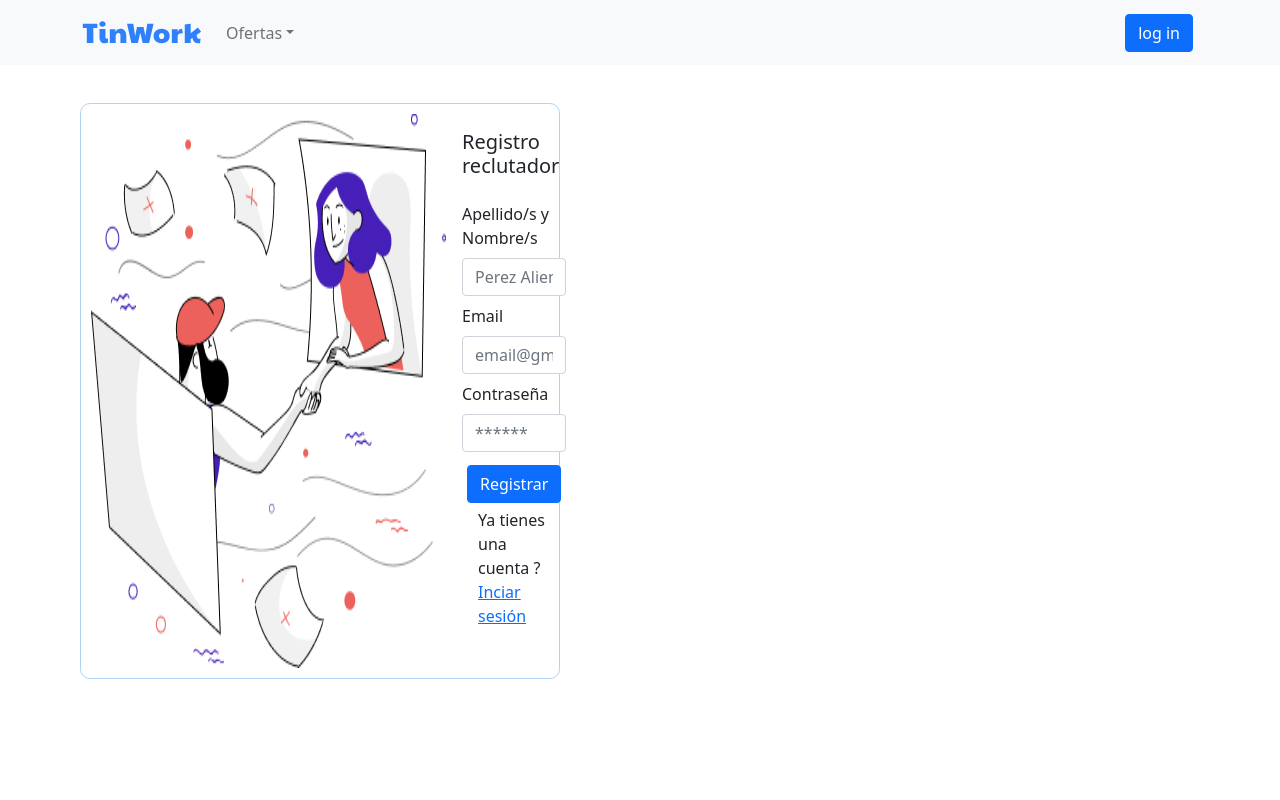
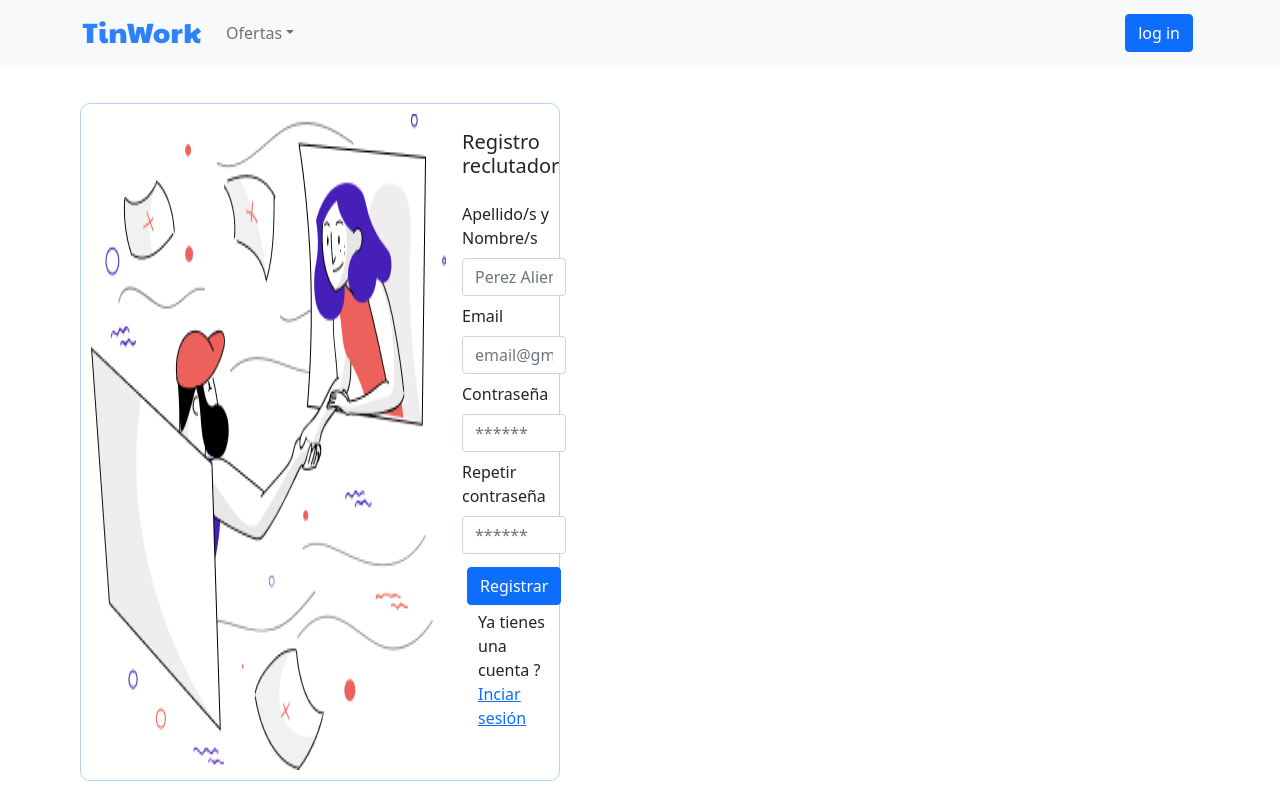
Before and after one commit to Proyecto-Final-Frre/TinWork, a React (Create React App) app: page /register in a window 1280 px wide. Built offline with nearby package versions, Linux system fonts and the light colour scheme; no server answers.

Commit message:
se agrego protección de rutas

```diff
--- a/src/App.js
+++ b/src/App.js
@@ -15,13 +15,20 @@ function App() {
       <BrowserRouter>
         <Header />
         <Routes>
-          <Route path="/offers" element={<OfferList />} />
+        <Route path="/offers" element={
+        <ProtectedRoute>
+          <OfferList />
+
+        </ProtectedRoute>
+        } />
           <Route path="/create-offer" element={<FormOffer />} />
           <Route path="/register" element={<Register />} />
           <Route path="/login" element={<Login />} />
           <Route path="/" element={
             <ProtectedRoute>
               <Home />
+
+
             </ProtectedRoute>
           } />
         </Routes>
--- a/src/components/Login/Login.js
+++ b/src/components/Login/Login.js
@@ -3,7 +3,6 @@ import { Link, useNavigate } from "react-router-dom";
 import { useAuth } from "../../context/AuthContext";
 import { Button, Card, Form } from "react-bootstrap";
 import "./style.css";
-import Alert from "react-bootstrap/Alert";
 import logoRecrutier from '../../logos/Reclutier.png';
 
 function Login() {
@@ -59,17 +58,17 @@ function Login() {
 
   return (
     <div className="principal-login">
+
+
       <div className="login">
       <img src={logoRecrutier} alt="logo" />
 
-      {error &&
-     <Alert variant="danger" style={{ width: "34rem" }}>
-        <Alert.Heading>
-          {error}
-        </Alert.Heading>
-      </Alert> }
 
         <Card.Body>
+        {error &&
+          <div id="error" class="alert alert-danger" role="alert">
+             {error}
+          </div>}
           <Card.Title className="mb-4">Login Reclutador</Card.Title>
           <Form onSubmit={handleSubmit}>
 
--- a/src/components/Register/index.js
+++ b/src/components/Register/index.js
@@ -3,7 +3,6 @@ import { Link, useNavigate } from "react-router-dom";
 import { useAuth } from "../../context/AuthContext";
 import { Button, Card, Form } from "react-bootstrap";
 import "./style.css";
-import Alert from "react-bootstrap/Alert";
 import logoRecrutier from '../../logos/Reclutier.png';
 
 function Register() {
@@ -14,12 +13,19 @@ function Register() {
     password: "",
   });
 
+  const [password2, setPassword2] = useState("")
   const [error, setError] = useState("");
   const navigate = useNavigate();
 
   const handleSubmit = async (e) => {
     e.preventDefault();
+
     setError("");
+    if (user.password !== password2) {
+
+      setError("Las contraseñas no coinciden vuelva a intentar!")
+    } else {
+
       try {
         await signup(user.email, user.password);
         navigate("/");
@@ -34,7 +40,11 @@ function Register() {
           setError("El email ingresado ya esta en uso")
         }
       }
+
+    }
   };
+
+
 
 
   return (
@@ -42,16 +52,18 @@ function Register() {
     <div className="principal">
 
       <div className="register">
+
         <img src={logoRecrutier} alt="logo" />
-      {error &&
-     <Alert variant="danger" style={{ width: "34rem" }}>
-        <Alert.Heading>
-          {error}
-        </Alert.Heading>
-      </Alert> }
+
+
+
 
 
           <Card.Body>
+          {error &&
+          <div id="error" class="alert alert-danger" role="alert">
+             {error}
+          </div>}
             <Card.Title className="mb-4">Registro reclutador</Card.Title>
             <Form onSubmit={handleSubmit}>
 
@@ -99,6 +111,21 @@ function Register() {
                 <Form.Control
                   type="password"
                   placeholder="******"
+                  onChange={(e) => setPassword2(e.target.value)}
+                  className="form-control"
+                  required
+                />
+              </Form.Group>
+              <label
+                htmlFor="email"
+                className="block text-gray-700 text-sm font-bold mb-2"
+              >
+                Repetir contraseña
+              </label>
+              <Form.Group className="mb-2" controlId="password2">
+                <Form.Control
+                  type="password"
+                  placeholder="******"
                   onChange={(e) => setUser({ ...user, password: e.target.value })}
                   className="form-control"
                   required
```
Lines whose indentation alone changed are shown as unchanged.
